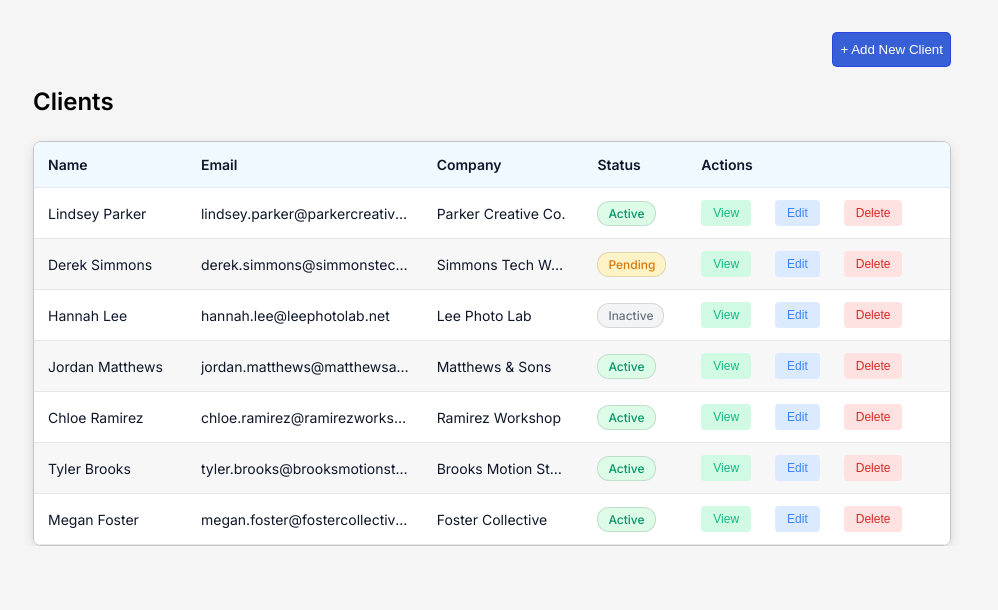
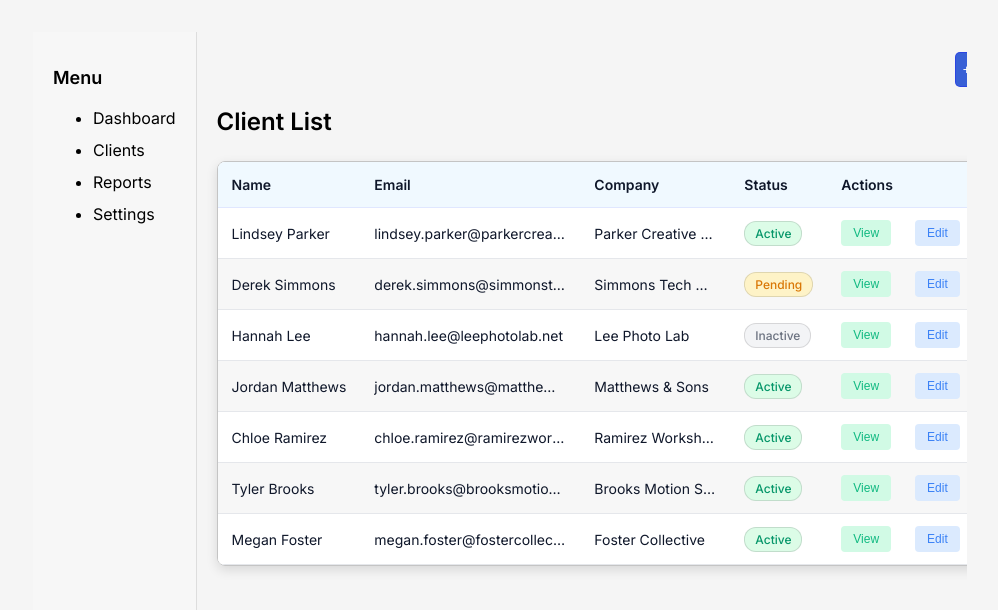
Before and after one commit to FixedBits/client-dashboard, a React (Vite) app: page / in a window 1280 px wide. Shown: the top 610 px of the page, without its empty margins (148-1146 px from the left). Built offline with nearby package versions, Linux system fonts and the light colour scheme.

Commit message:
Add SidePanel component and integrate into dashboard layout

```diff
--- a/src/components/ClientDashboard.jsx
+++ b/src/components/ClientDashboard.jsx
@@ -1,6 +1,7 @@
 import React, { useState } from "react";
 import ClientForm from "./ClientForm";
 import ClientTable from "./ClientTable";
+import SidePanel from "./SidePanel";
 import { initialClients } from "../data/clients";
 import "../styles/ClientDashboard.css";
 
@@ -38,18 +39,19 @@ function ClientDashboard() {
 
   return (
     <div className="dashboard">
+      <SidePanel />
+      <div className="dashboard-content">
         {/* Add button (hidden when form is open) */}
         {!showForm && (
           <button className="add-btn" type="button" onClick={() => setShowForm(true)}>
             + Add New Client
           </button>
         )}
-
         {/* Form (shown only when toggled) */}
         {showForm && <ClientForm onAddClient={handleAddClient} onCancel={() => setShowForm(false)} />}
-
         {/* Table with handlers */}
         <ClientTable clients={clients} onSave={handleSave} onDelete={handleDelete} />
+      </div>
     </div>
   );
 }
--- a/src/components/ClientTable.jsx
+++ b/src/components/ClientTable.jsx
@@ -6,7 +6,7 @@ import ClientRow from "./ClientRow";
 function ClientTable({ clients, onSave, onDelete }) {
   return (
     <div>
-      <h2>Clients</h2>
+      <h2>Client List</h2>
       <div className="table-wrapper">
         <table>
           <thead>
--- /dev/null
+++ b/src/components/SidePanel.jsx
@@ -0,0 +1,16 @@
+import "../styles/SidePanel.css";
+
+function SidePanel() {
+  return (
+    <div className="side-panel">
+      <h2 className="panel-title">Menu</h2>
+      <ul className="panel-links">
+        <li>Dashboard</li>
+        <li>Clients</li>
+        <li>Reports</li>
+        <li>Settings</li>
+      </ul>
+    </div>
+  );
+}
+export default SidePanel;
--- a/src/styles/ClientDashboard.css
+++ b/src/styles/ClientDashboard.css
@@ -2,6 +2,12 @@
    DASHBOARD LAYOUT
 ========================================================= */
 .dashboard {
+  display: flex;
+}
+
+.dashboard-content {
+  flex: 1;
+  padding: 20px;
   display: flex;
   flex-direction: column;
 }
--- /dev/null
+++ b/src/styles/SidePanel.css
@@ -0,0 +1,18 @@
+.side-panel {
+  width: 220px;
+  background: #f7f7f7;
+  padding: 20px;
+  border-right: 1px solid #ddd;
+  height: 100vh;
+}
+
+.panel-title {
+  margin-bottom: 20px;
+  font-size: 18px;
+  font-weight: bold;
+}
+
+.panel-links li {
+  margin-bottom: 12px;
+  cursor: pointer;
+}
```
Lines whose indentation alone changed are shown as unchanged.
